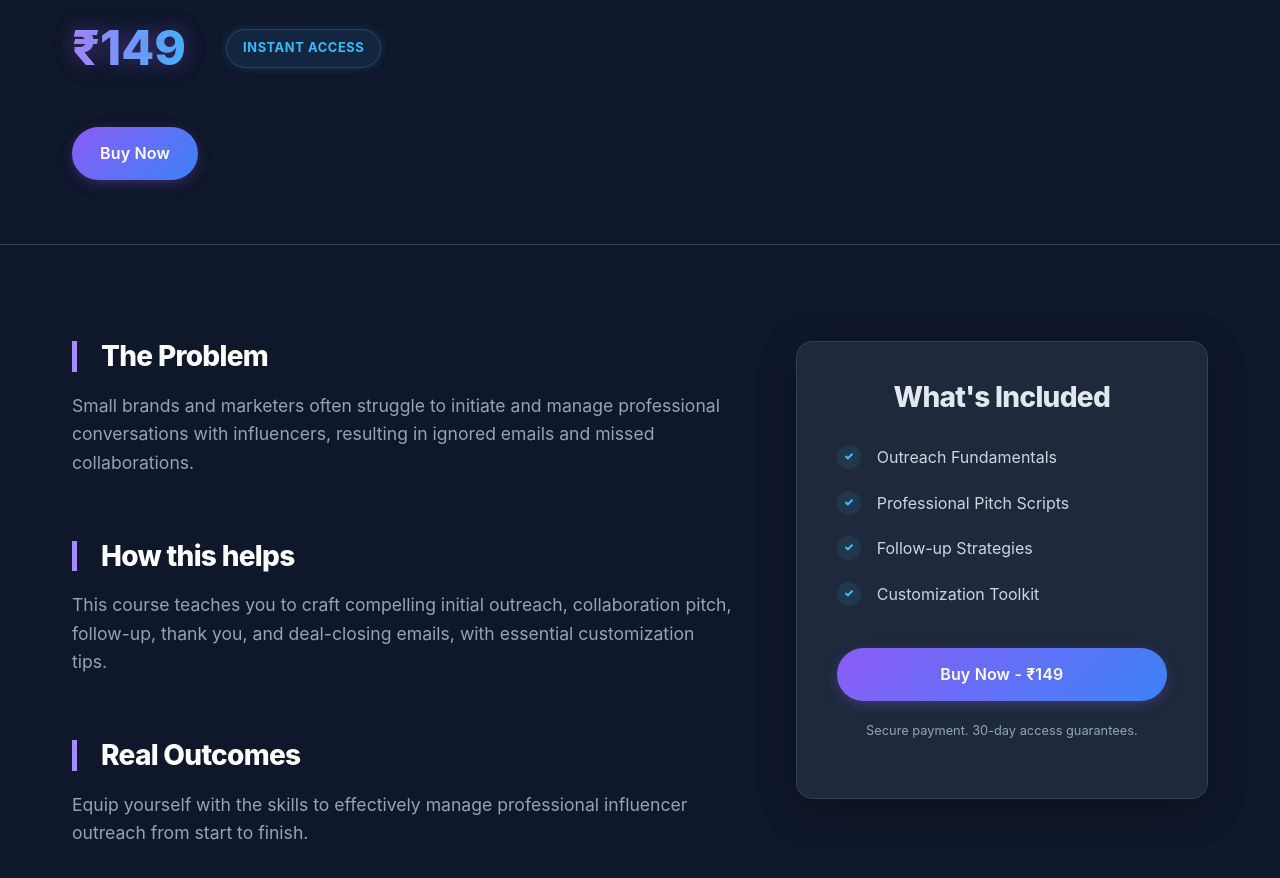
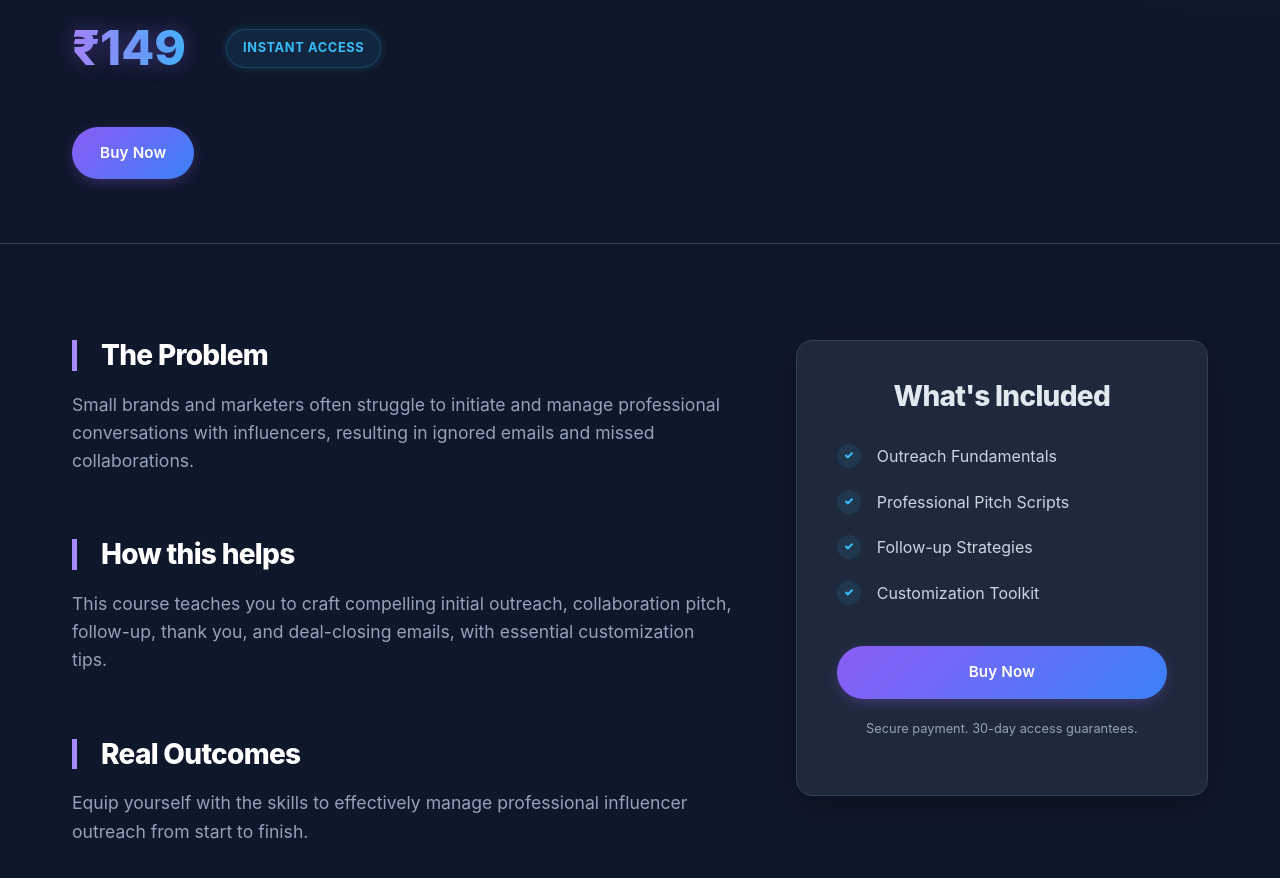
Before and after one commit to versavibebusiness-ops/project-18, a React (Vite) app: page /product/influencer-outreach-templates in a window 1280 px wide. Shown: the part 580-1458 px from the top of the page. Built offline with nearby package versions, Linux system fonts and the light colour scheme.

Commit message:
Update content

```diff
--- a/src/components/ProductCard.css
+++ b/src/components/ProductCard.css
@@ -82,7 +82,8 @@
     gap: 1rem;
 }
 
-.product-btn {
+.product-btn,
+.buy-now-button {
     flex: 1;
     font-size: 0.95rem;
 }
--- a/src/components/ProductCard.jsx
+++ b/src/components/ProductCard.jsx
@@ -12,7 +12,7 @@ const ProductCard = ({ product }) => {
             </div>
             <div className="product-card-footer">
                 <Link to={`/product/${product.id}`} className="btn btn-outline product-btn">View Details</Link>
-                <a href={product.checkoutUrl} className="btn btn-primary product-btn">Buy Now</a>
+                <a href={product.checkoutUrl} className="buy-now-button">Buy Now</a>
             </div>
         </div>
     );
--- a/src/index.css
+++ b/src/index.css
@@ -139,7 +139,8 @@ p {
 }
 
 /* Button & interactive improvements */
-.btn {
+.btn,
+.buy-now-button {
   display: inline-flex;
   align-items: center;
   justify-content: center;
@@ -176,13 +177,15 @@ p {
   transition: left 0.75s ease-in-out;
 }
 
-.btn-primary {
+.btn-primary,
+.buy-now-button {
   background: var(--gradient-primary);
   color: white;
   box-shadow: 0 4px 15px -3px rgba(139, 92, 246, 0.4);
 }
 
-.btn-primary:hover {
+.btn-primary:hover,
+.buy-now-button:hover {
   transform: translateY(-2px);
   box-shadow: 0 10px 25px -3px rgba(139, 92, 246, 0.5);
   filter: brightness(1.1);
@@ -281,7 +284,9 @@ p {
 }
 
 @media (max-width: 480px) {
-  .btn {
+
+  .btn,
+  .buy-now-button {
     width: 100%;
     padding: 0.75rem 1.25rem;
   }
--- a/src/pages/ProductPage.css
+++ b/src/pages/ProductPage.css
@@ -131,7 +131,8 @@
     flex-shrink: 0;
 }
 
-.sidebar-cta .btn {
+.sidebar-cta .btn,
+.sidebar-cta .buy-now-button {
     width: 100%;
 }
 
--- a/src/pages/ProductPage.jsx
+++ b/src/pages/ProductPage.jsx
@@ -43,7 +43,7 @@ const ProductPage = () => {
                                 <span className="product-price-lg">₹{product.price}</span>
                                 <span className="product-badge">Instant Access</span>
                             </div>
-                            <a href={product.checkoutUrl} className="btn btn-primary btn-lg">Buy Now</a>
+                            <a href={product.checkoutUrl} className="buy-now-button">Buy Now</a>
                         </div>
                     </div>
                 </div>
@@ -84,7 +84,7 @@ const ProductPage = () => {
                                 ))}
                             </ul>
                             <div className="sidebar-cta">
-                                <a href={product.checkoutUrl} className="btn btn-primary btn-full">Buy Now - ₹{product.price}</a>
+                                <a href={product.checkoutUrl} className="buy-now-button">Buy Now</a>
                                 <p className="guarantee-text">Secure payment. 30-day access guarantees.</p>
                             </div>
                         </div>
```
